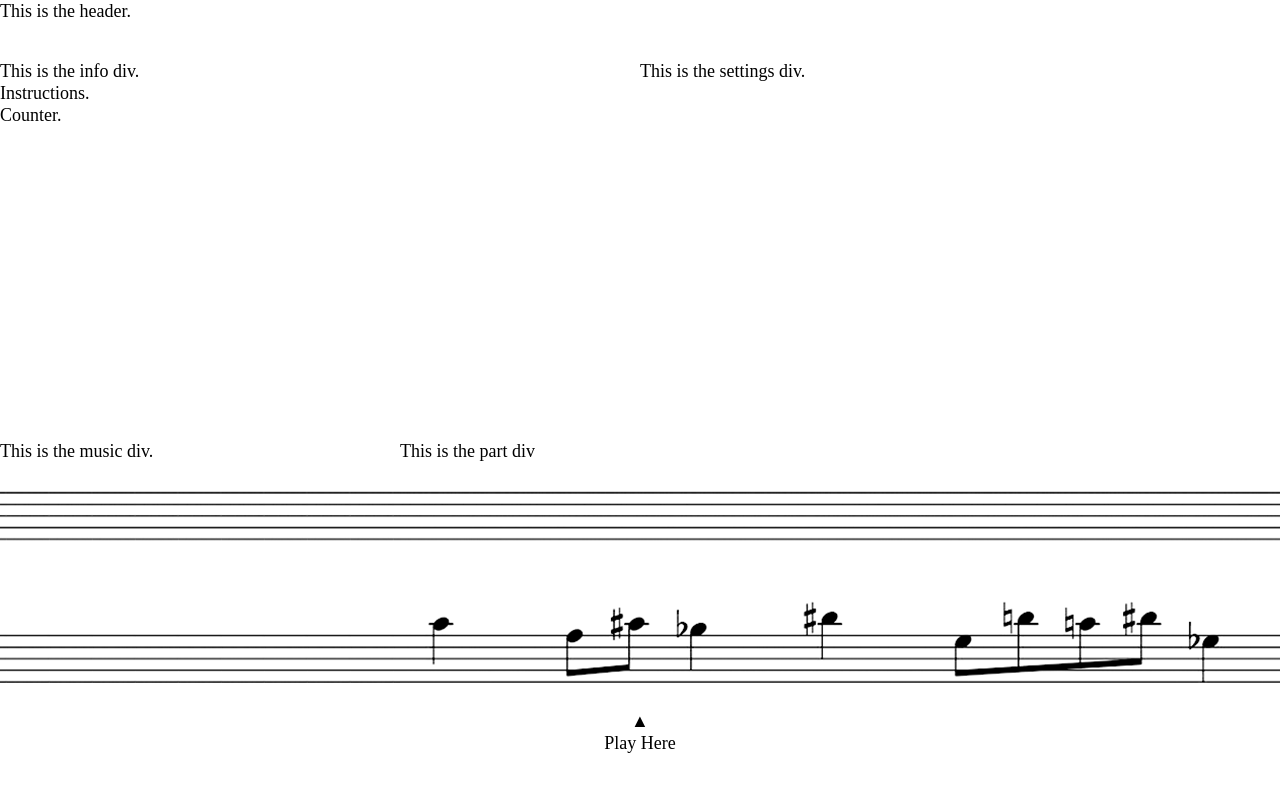
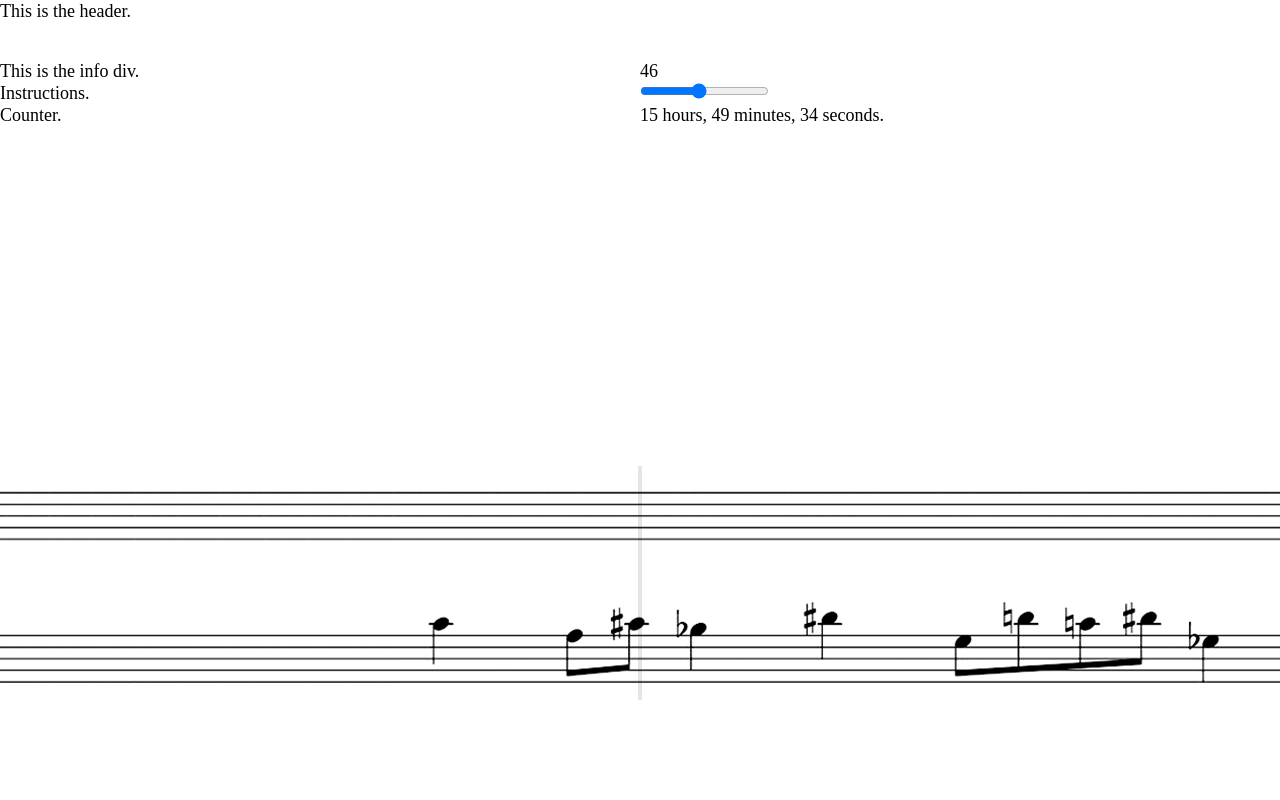
Before and after one commit to thischrisblack/vexations, a website built with webpack: page src/index.html in a window 1280 px wide. Built offline with nearby package versions, Linux system fonts and the light colour scheme.

Commit message:
Refactor, re-mathematize.

```diff
--- a/src/index.html
+++ b/src/index.html
@@ -28,23 +28,20 @@
         </div>
 
         <div class="settings">
-            This is the settings div.
+            <div id="bpm"></div>
+            <input type="range" min="1" max="100" value="46" id="tempo" class="slider">
             <div id="timer"></div>
         </div>
 
         <div class="music">
-            <p>This is the music div.</p>
 
-            <div class="part">
-                <p>This is the part div</p>
-            </div>
+            <div class="part"></div>
+
+            <div class="viewfinder"></div>
 
         </div>
 
-        <footer>
-            &#9650;<br>
-            Play Here
-        </footer>
+        <footer></footer>
 
     </div>
 </body>
--- a/src/index.js
+++ b/src/index.js
@@ -8,14 +8,14 @@ let partMargin = screen.width / 2;
 
 let bpm = 46;
 
-let repetitions = 36;
+let repetitions = 840;
 
 /**
  * Find performance duration in seconds
  * 52 = total beats in one repetition
  * 840 = number of repetitions
  */
-let performanceDuration = 52 * repetitions / bpm * 60;
+let performanceDuration = 52 * repetitions / bpm * 60 * 1000;
 
 // Part div width in px
 let partWidth = 6800 * repetitions;
@@ -26,13 +26,14 @@ let scrollSpeed = partWidth / performanceDuration;
 var start = null;
 part.style.left = partMargin + 'px';
 part.style.width = partWidth + 'px';
+document.getElementById('timer').innerHTML = msToTime(performanceDuration + 1000);
 
 function scroll(timestamp) {
     if (!start) start = timestamp;
     var progress = timestamp - start;
-    var timeRemaining = msToTime((performanceDuration * 1000) - progress + 1000);
-    var repsCompleted = Math.floor(progress / (performanceDuration / repetitions * 1000));
-    part.style.transform = 'translateX(-' + (progress / (1000 / scrollSpeed)) + 'px)';
+    var timeRemaining = msToTime((performanceDuration) - progress + 1000);
+    var repsCompleted = Math.floor(progress / (performanceDuration / repetitions));
+    part.style.transform = 'translateX(-' + (progress / (1 / scrollSpeed)) + 'px)';
     document.getElementById('timer').innerHTML = timeRemaining;
     document.getElementById('counter').innerHTML = repsCompleted;
     if (playing && repsCompleted < repetitions) {
@@ -64,3 +65,12 @@ window.addEventListener('keyup', e => {
         console.log(playing);
     }
 });
+
+var slider = document.getElementById('tempo');
+var tempoIndicator = document.getElementById('bpm');
+tempoIndicator.innerHTML = slider.value;
+
+slider.oninput = function() {
+    tempoIndicator.innerHTML = this.value;
+    // Send to model / view funtions.
+}
--- a/src/main.css
+++ b/src/main.css
@@ -14,6 +14,7 @@ html {
 body {
     font-size: 1.8rem;
     line-height: 2.2rem;
+    position: relative;
 }
 
 
@@ -84,12 +85,16 @@ footer {
     padding: 1rem;
 }
 
-#music1 {
+.viewfinder {
     position: absolute;
-    top: 0;
+    width: 4px;
+    height: 90%;
+    bottom: 0;
+    left: 0;
+    right: 0;
+    margin-left: auto;
+    margin-right: auto;
+    background-color: black;
+    opacity: .10;
+    border-radius: 0%;
 }
-
-#music2 {
-    position: absolute;
-    top: 0;
-}
```
